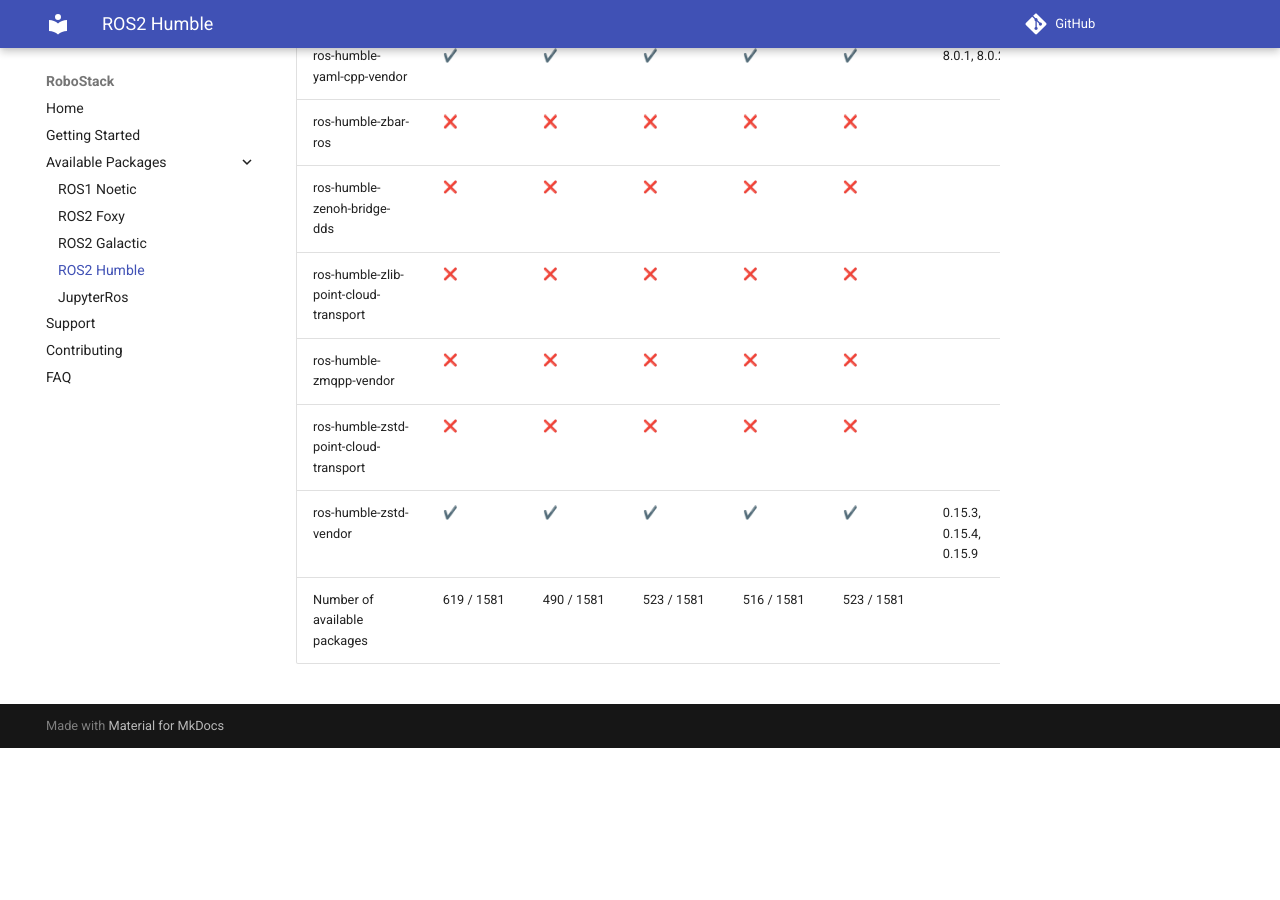
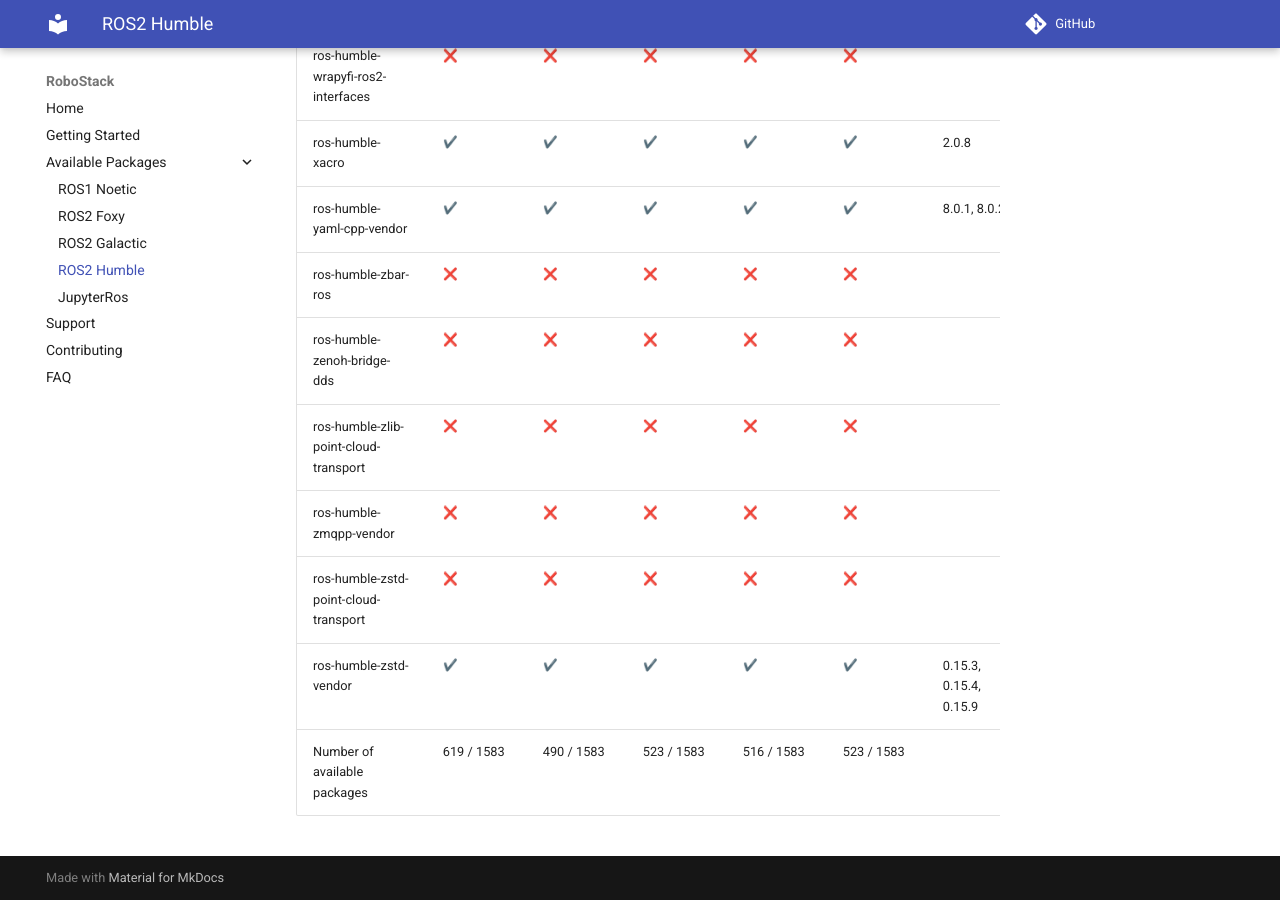
Before and after one commit to RoboStack/robostack.github.io, an MkDocs documentation site: the page built from docs/humble.md, in a window 1280 px wide and 900 px high, scrolled down 122992 px. Built offline with MkDocs 1.6.1 and Material for MkDocs 9.7.7, drawn with Linux system fonts in a browser that asks for light colours; emoji names are drawn with the system emoji font; comment, search, counter and statistics services are not loaded; before the commit the page ends 123740 px from its top, so only the background shows below that; some of the changed text lies outside the part shown.

Commit message:
Update tables

```diff
--- a/docs/humble.md
+++ b/docs/humble.md
@@ -1581,4 +1583,4 @@
 | ros-humble-zmqpp-vendor | :x: { data-sort='0' } | :x: { data-sort='0' } | :x: { data-sort='0' } | :x: { data-sort='0' } | :x: { data-sort='0' } |   |
 | ros-humble-zstd-point-cloud-transport | :x: { data-sort='0' } | :x: { data-sort='0' } | :x: { data-sort='0' } | :x: { data-sort='0' } | :x: { data-sort='0' } |   |
 | ros-humble-zstd-vendor | :heavy_check_mark: { data-sort='1' } | :heavy_check_mark: { data-sort='1' } | :heavy_check_mark: { data-sort='1' } | :heavy_check_mark: { data-sort='1' } | :heavy_check_mark: { data-sort='1' } | 0.15.3, 0.15.4, 0.15.9  |
-| Number of available packages |  619 / 1581 | 490 / 1581 | 523 / 1581 | 516 / 1581 | 523 / 1581 |
+| Number of available packages |  619 / 1583 | 490 / 1583 | 523 / 1583 | 516 / 1583 | 523 / 1583 |
```
Also changed, not shown: other parts of docs/humble.md (+2 -0 lines).
